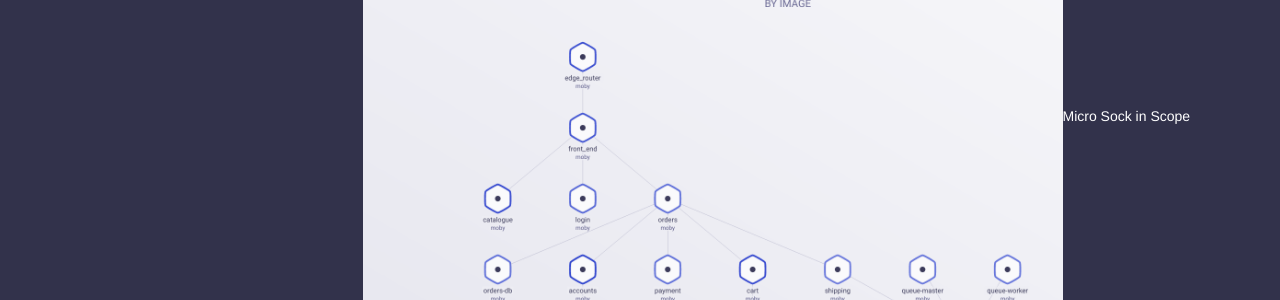
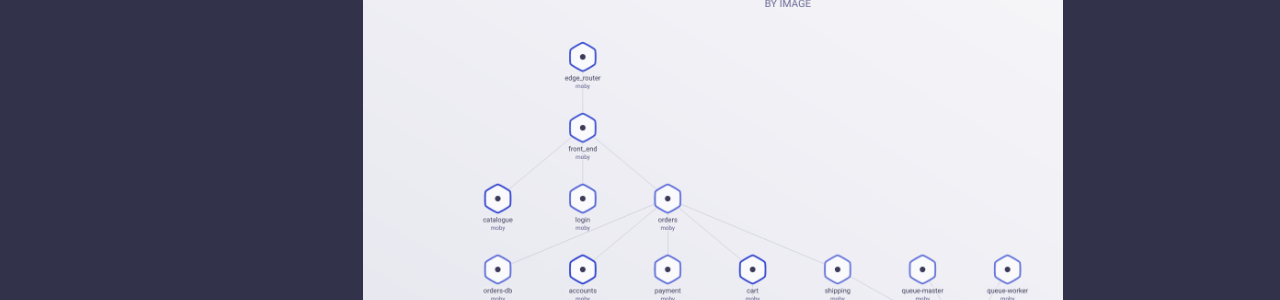
Before and after one commit to microservices-demo/microservices-demo.github.io, a Jekyll site: the page built from deployment/micro-sock.md, in a window 1280 px wide. Shown: the part 1006-1306 px from the top of the page. Built offline with Jekyll 4.4.1, drawn with Linux system fonts in a browser that asks for light colours; nearby versions of some CDN libraries; our own code applies the rules of GitHub Pages for plain Markdown files.

Commit message:
removed the link, left only the image

```diff
--- a/deployment/micro-sock.md
+++ b/deployment/micro-sock.md
@@ -47,7 +47,7 @@
 
 Once you started the application using Docker Compose, you can visit [Weave Cloud](http://cloud.weave.works/) to see how the containers are connected to each other. You should be seeing something like this:
 
-<a href="url"><img src="https://github.com/microservices-demo/microservices-demo.github.io/raw/master/assets/micro-sock-scope.png" width="700" >Micro Sock in Scope</a>
+<img src="https://github.com/microservices-demo/microservices-demo.github.io/raw/master/assets/micro-sock-scope.png" width="700">
 
 ### Cleaning up
 
```
